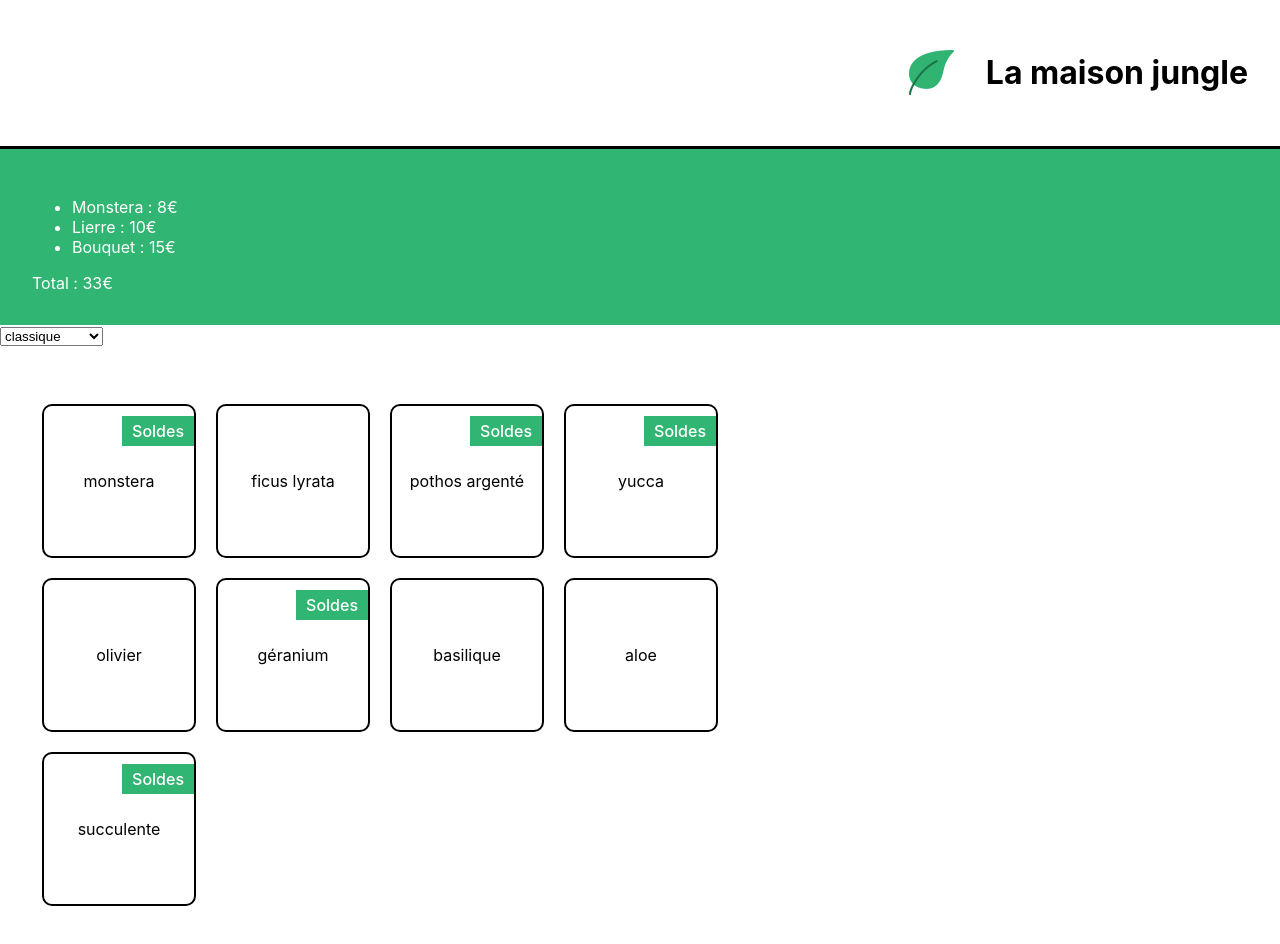
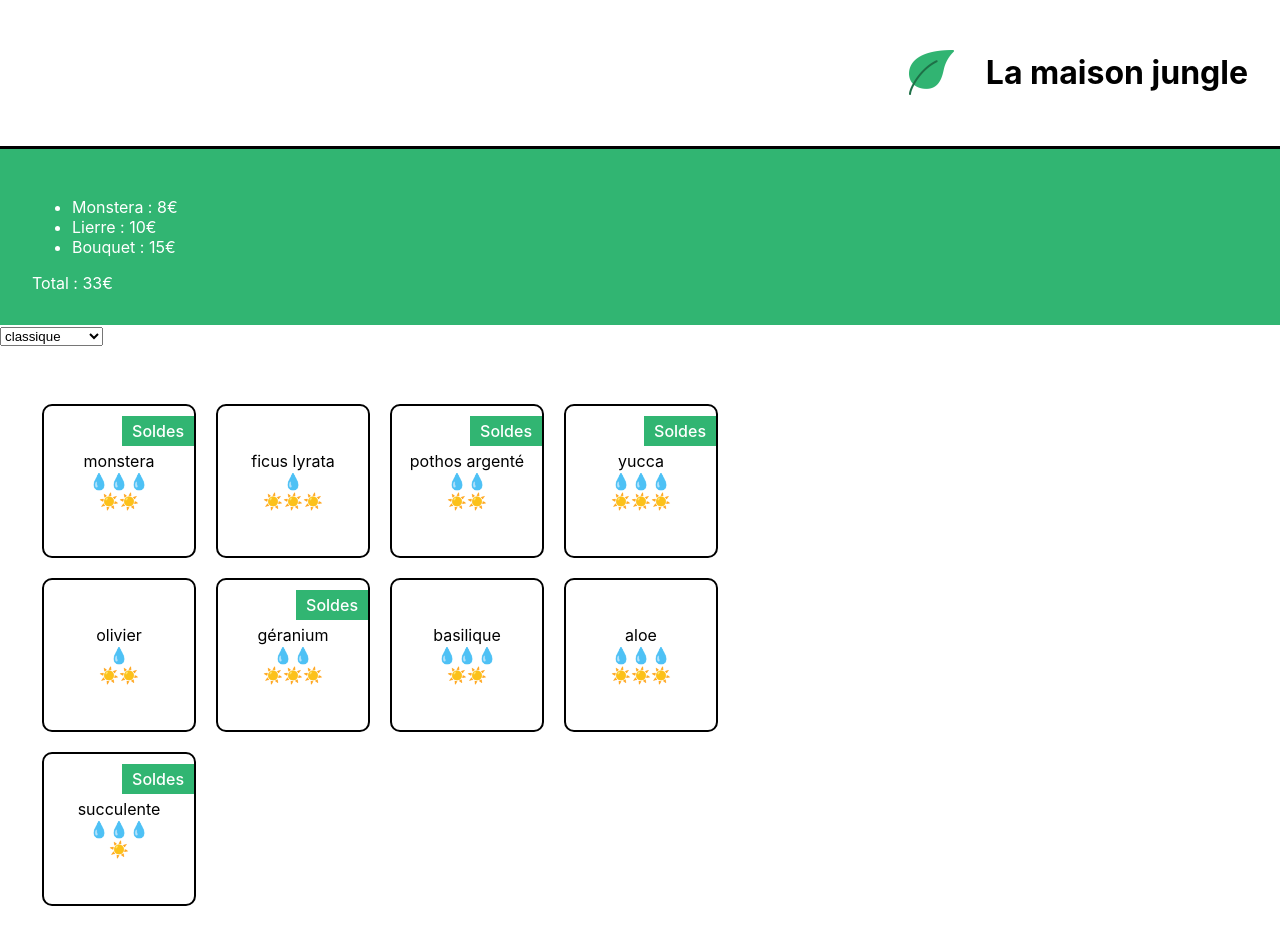
Before and after one commit to aaronted009/la-maison-jungle, a React (Create React App) app: page / in a window 1280 px wide. Shown: the top 944 px of the page. Built offline with nearby package versions, Linux system fonts and the light colour scheme.

Commit message:
Add props

```diff
--- /dev/null
+++ b/src/components/CareScale.js
@@ -0,0 +1,14 @@
+function CareScale({ scaleValue, careType }) {
+    const range = [1, 2, 3]
+
+    const scaleType = careType === 'light' ? '☀️' : '💧'
+
+    return (
+        <div>
+            {range.map((rangeElem) => scaleValue >= rangeElem ? <span key={rangeElem.toString()}>{scaleType}</span> : null
+            )}
+        </div>
+    )
+}
+
+export default CareScale;
--- a/src/components/ShoppingList.js
+++ b/src/components/ShoppingList.js
@@ -1,5 +1,6 @@
 import { plantList } from "../data/plantList";
 import "../style/ShoppingList.css"
+import CareScale from "./CareScale";
 
 function ShoppingList() {
   const categories = plantList.reduce((unique, plant) => {
@@ -23,6 +24,8 @@
           <li key={plant.id} className="lmj-plant-item">
             {plant.name}
             {plant.isSpecialOffer && <div className="lmj-sales">Soldes</div>}
+            <CareScale careType='water' scaleValue={plant.water} />
+            <CareScale careType='light' scaleValue={plant.light} />
           </li>
         ))}
       </ul>
--- a/src/data/plantList.js
+++ b/src/data/plantList.js
@@ -3,54 +3,72 @@
 		name: 'monstera',
 		category: 'classique',
         isSpecialOffer: true,
+		light: 2,
+		water: 3,
 		id: '1ed'
 	},
 	{
 		name: 'ficus lyrata',
 		category: 'classique',
         isSpecialOffer: false,
+		light: 3,
+		water: 1,
 		id: '2ab'
 	},
 	{
 		name: 'pothos argenté',
 		category: 'classique',
         isSpecialOffer: true,
+		light: 2,
+		water: 2,
 		id: '3sd'
 	},
 	{
 		name: 'yucca',
 		category: 'classique',
         isSpecialOffer: true,
+		light: 3,
+		water: 3,
 		id: '4kk'
 	},
 	{
 		name: 'olivier',
 		category: 'extérieur',
         isSpecialOffer: false,
+		light: 2,
+		water: 1,
 		id: '5pl'
 	},
 	{
 		name: 'géranium',
 		category: 'extérieur',
         isSpecialOffer: true,
+		light: 3,
+		water: 2,
 		id: '6uo'
 	},
 	{
 		name: 'basilique',
 		category: 'extérieur',
         isSpecialOffer: false,
+		light: 2,
+		water: 3,
 		id: '7ie'
 	},
 	{
 		name: 'aloe',
 		category: 'plante grasse',
         isSpecialOffer: false,
+		light: 3,
+		water: 3,
 		id: '8fp'
 	},
 	{
 		name: 'succulente',
 		category: 'plante grasse',
         isSpecialOffer: true,
+		light: 1,
+		water: 3,
 		id: '9vn'
 	}
 ]
```
